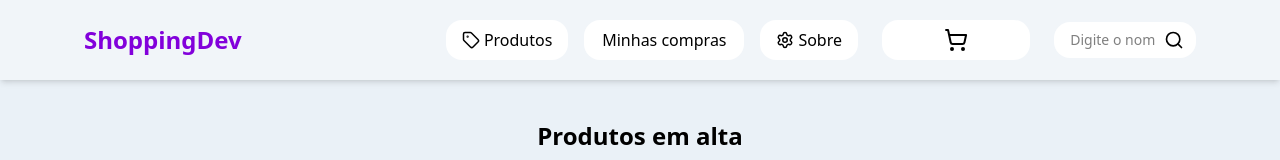
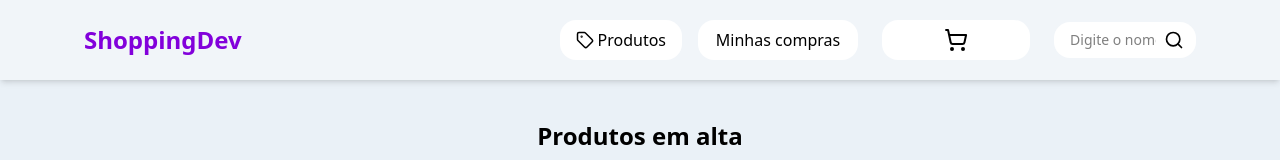
Before and after one commit to erick-d-ps/shoppingDev, a React (Vite) app: page / in a window 1280 px wide. Shown: the top 160 px of the page. Built offline with nearby package versions, Linux system fonts and the light colour scheme; no server answers.

Commit message:
deleted link sobre

```diff
--- a/src/components/header/index.tsx
+++ b/src/components/header/index.tsx
@@ -1,7 +1,7 @@
 import { useContext } from "react";
 import { Link } from "react-router-dom";
 import { useState } from "react";
-import { ShoppingCart, Search, Tag, Settings } from "lucide-react";
+import { ShoppingCart, Search, Tag, } from "lucide-react";
 
 import { shoppingContext } from "../../context/";
 
@@ -51,16 +51,7 @@ export function Header() {
                 Minhas compras
               </Link>
             </div>
-            <div className="w-full md:w-auto h-10 flex justify-center items-center px-4 py-1 rounded-2xl bg-white hover:bg-purple-700 hover:text-white transition-all duration-300 transform hover:scale-105">
-              <Link
-                className="text-base font-medium flex gap-1 items-center"
-                to={"/sobre"}
-                onClick={closeMenu}
-              >
-                <Settings size={18} />
-                <span>Sobre</span>
-              </Link>
-            </div>
+
           </div>
 
           <div className="relative w-8 sm:w-full h-10 flex justify-center items-center px-1 py-1 mx-2 rounded-2xl bg-white hover:bg-purple-700 hover:text-white transition-all duration-300 transform hover:scale-105">
```
